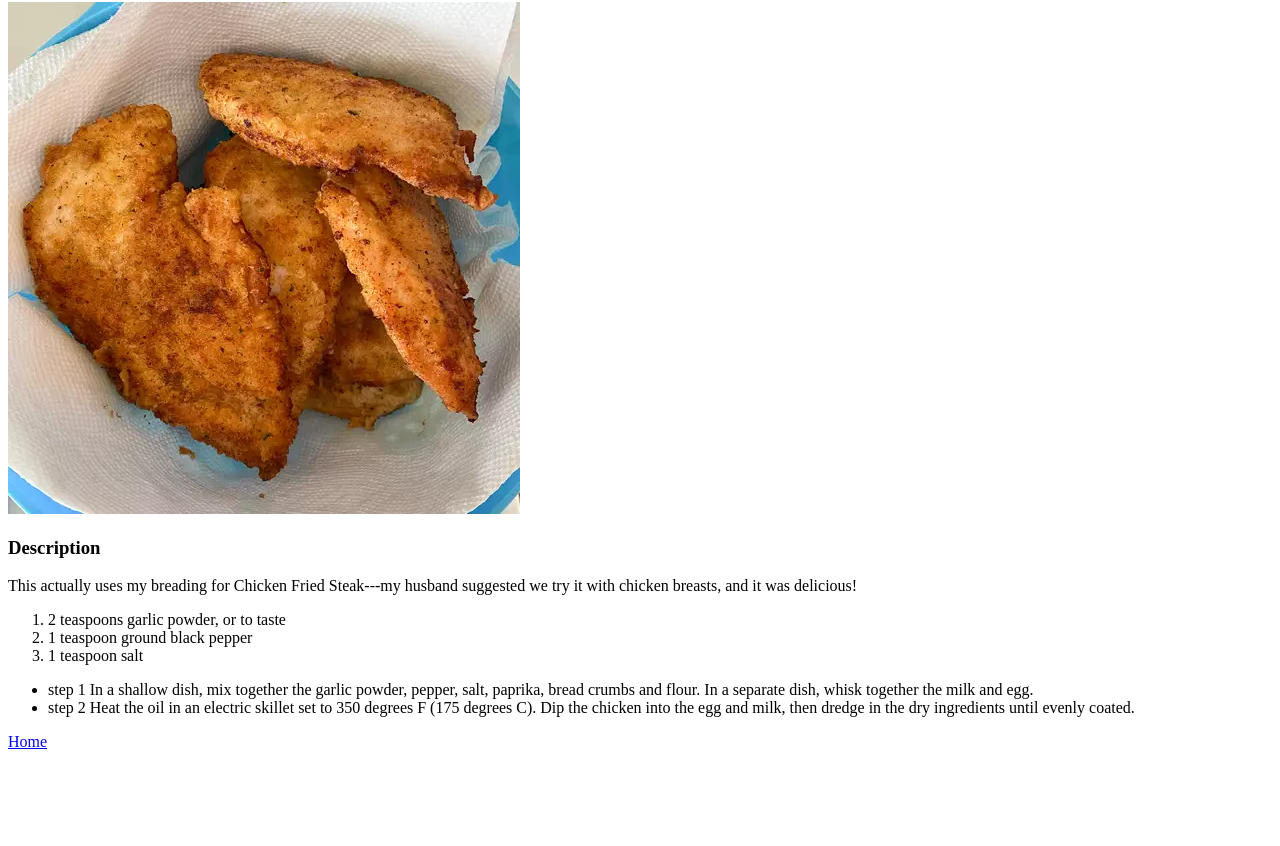
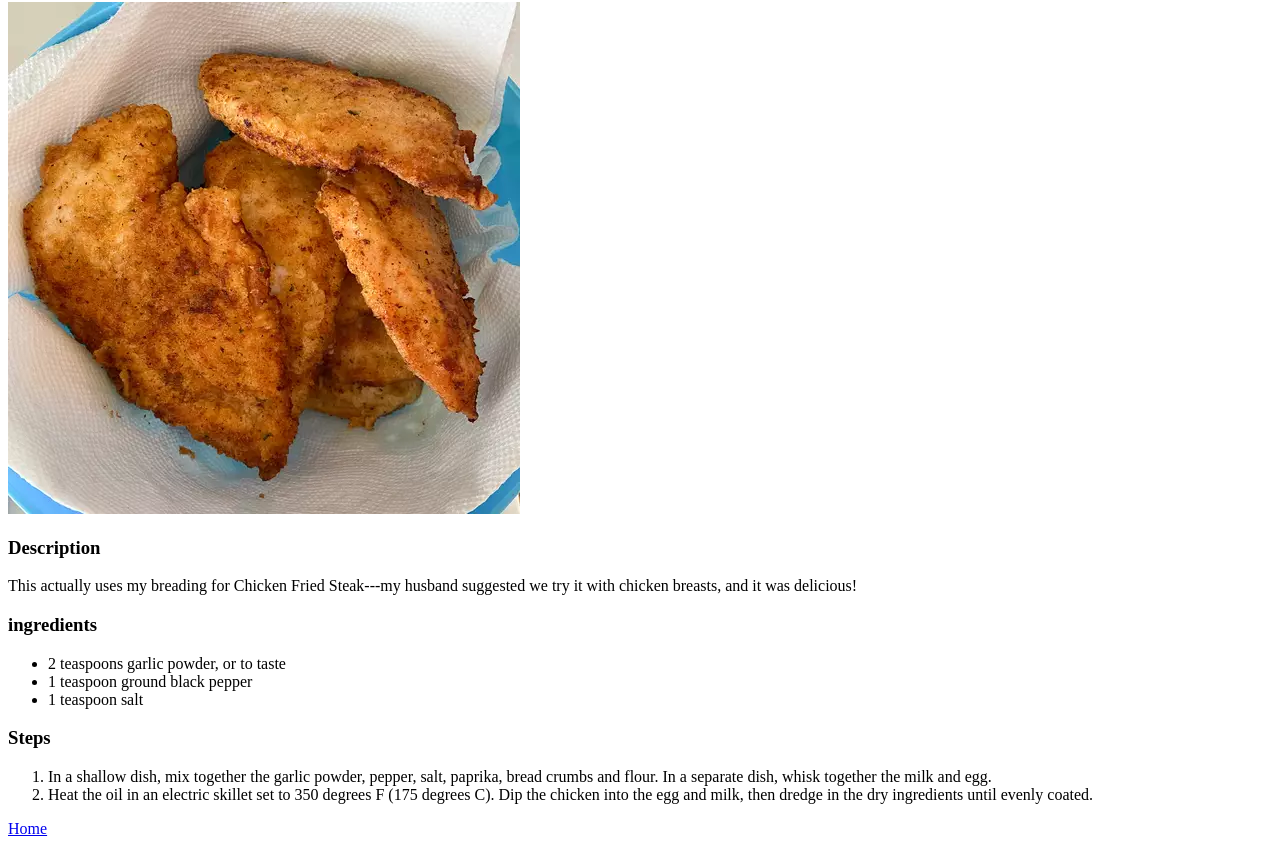
Before and after one commit to dfxxr/odin-recipes, a plain HTML site: page recipes/garlicchicken.html in a window 1280 px wide. Shown: the part 78-924 px from the top of the page. Before the commit the page ends 837 px from the top, so only its background shows below. Drawn offline with Linux system fonts and the light colour scheme.

Commit message:
add two headeres in recipes

```diff
--- a/recipes/garlicchicken.html
+++ b/recipes/garlicchicken.html
@@ -10,15 +10,17 @@
     <img src="./image.webp" alt="Garlic Chicken Fried Chicken">
     <h3>Description</h3>
     <p>This actually uses my breading for Chicken Fried Steak---my husband suggested we try it with chicken breasts, and it was delicious!</p>
-    <ol>
+    <h3>ingredients</h3>
+    <ul>
         <li>2 teaspoons garlic powder, or to taste</li>
         <li>1 teaspoon ground black pepper</li>
         <li>1 teaspoon salt</li>
+    </ul>
+    <h3>Steps</h3>
+    <ol>
+        <li>In a shallow dish, mix together the garlic powder, pepper, salt, paprika, bread crumbs and flour. In a separate dish, whisk together the milk and egg.</li>
+        <li>Heat the oil in an electric skillet set to 350 degrees F (175 degrees C). Dip the chicken into the egg and milk, then dredge in the dry ingredients until evenly coated.</li>
     </ol>
-    <ul>
-        <li>step 1 In a shallow dish, mix together the garlic powder, pepper, salt, paprika, bread crumbs and flour. In a separate dish, whisk together the milk and egg.</li>
-        <li>step 2 Heat the oil in an electric skillet set to 350 degrees F (175 degrees C). Dip the chicken into the egg and milk, then dredge in the dry ingredients until evenly coated.</li>
-    </ul>
     <a href="../index.html">Home</a>
 </body>
 </html>
```
Also changed, not shown: recipes/lasange.html (+7 -5 lines).
